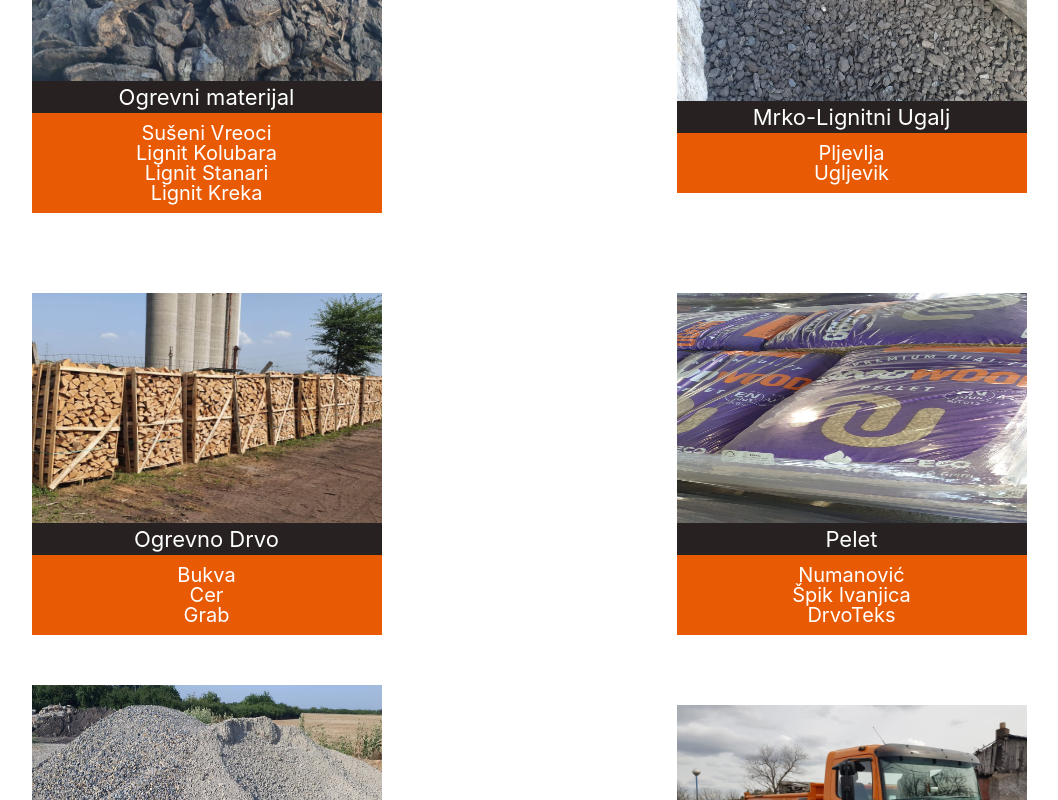
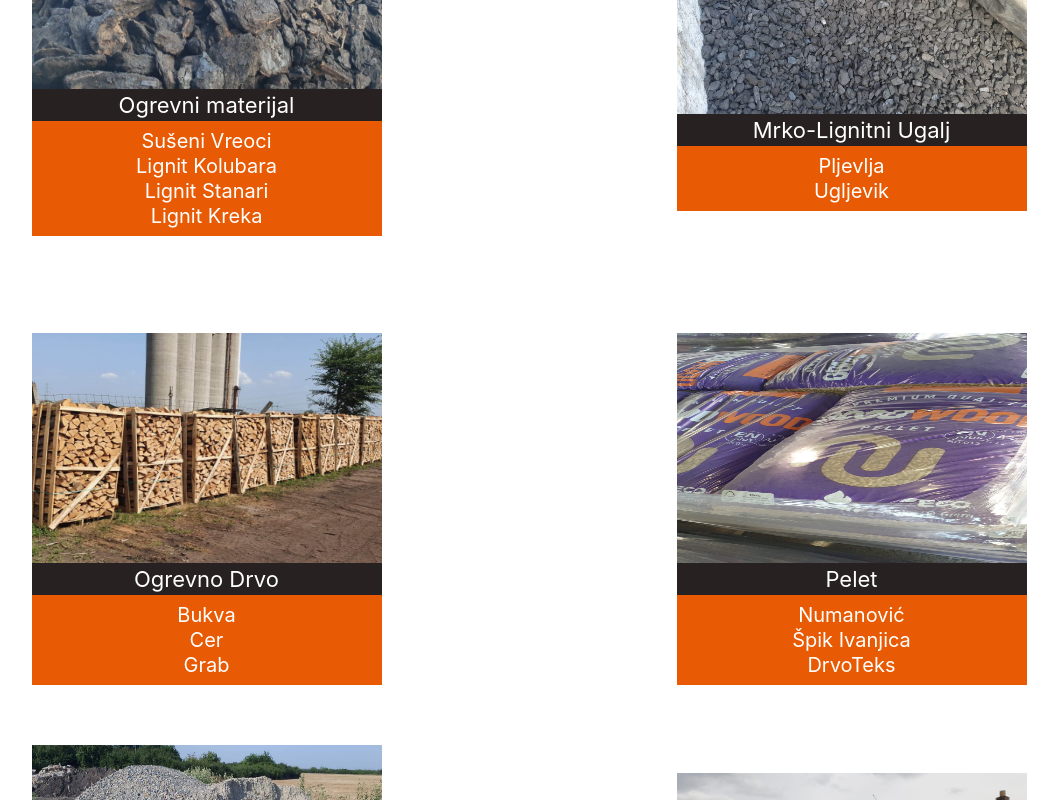
Before and after one commit to kristijan10/stovaristeGavra, a React (Create React App) app: page / in a window 1280 px wide. Shown: the part 1640-2440 px from the top of the page, without its empty margins (111-1169 px from the left). Built offline with nearby package versions, Linux system fonts and the light colour scheme.

Commit message:
Added spacing between link items

```diff
--- a/src/components/main/ponuda/Card/Card.scss
+++ b/src/components/main/ponuda/Card/Card.scss
@@ -36,6 +36,12 @@
 
     &-desc {
       padding-bottom: var(--card__body-desc-padding-bottom);
+
+      ul {
+        display: flex;
+        flex-direction: column;
+        gap: 5px;
+      }
     }
   }
 }
```
